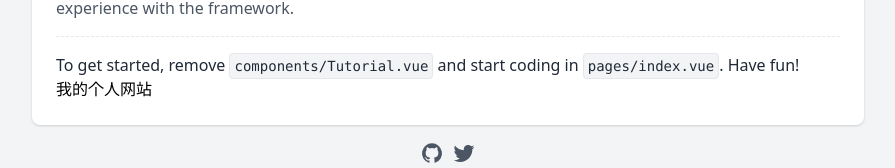
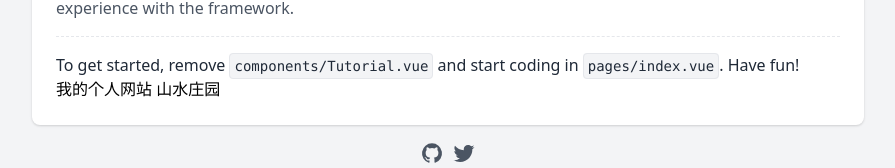
Before and after one commit to Galaxy-Rigel/nuxt-test, a Nuxt app: page / in a window 1280 px wide. Shown: the part 402-570 px from the top of the page, without its empty margins (192-1087 px from the left). Built offline with nearby package versions, Linux system fonts and the light colour scheme.

Commit message:
使用npm

```diff
--- a/components/Tutorial.vue
+++ b/components/Tutorial.vue
@@ -82,7 +82,7 @@
             >pages/index.vue</code
           >. Have fun!
         </p>
-        <a href="http://www.lym5460.com">我的个人网站</a>
+        <a href="http://www.lym5460.com" target="_blank">我的个人网站 山水庄园</a>
       </div>
       <div class="flex justify-center pt-4 space-x-2">
         <a href="https://github.com/nuxt/nuxt.js" target="_blank"
```
Also changed, not shown: 1 other file (tests, documents, lock files or other folders).
